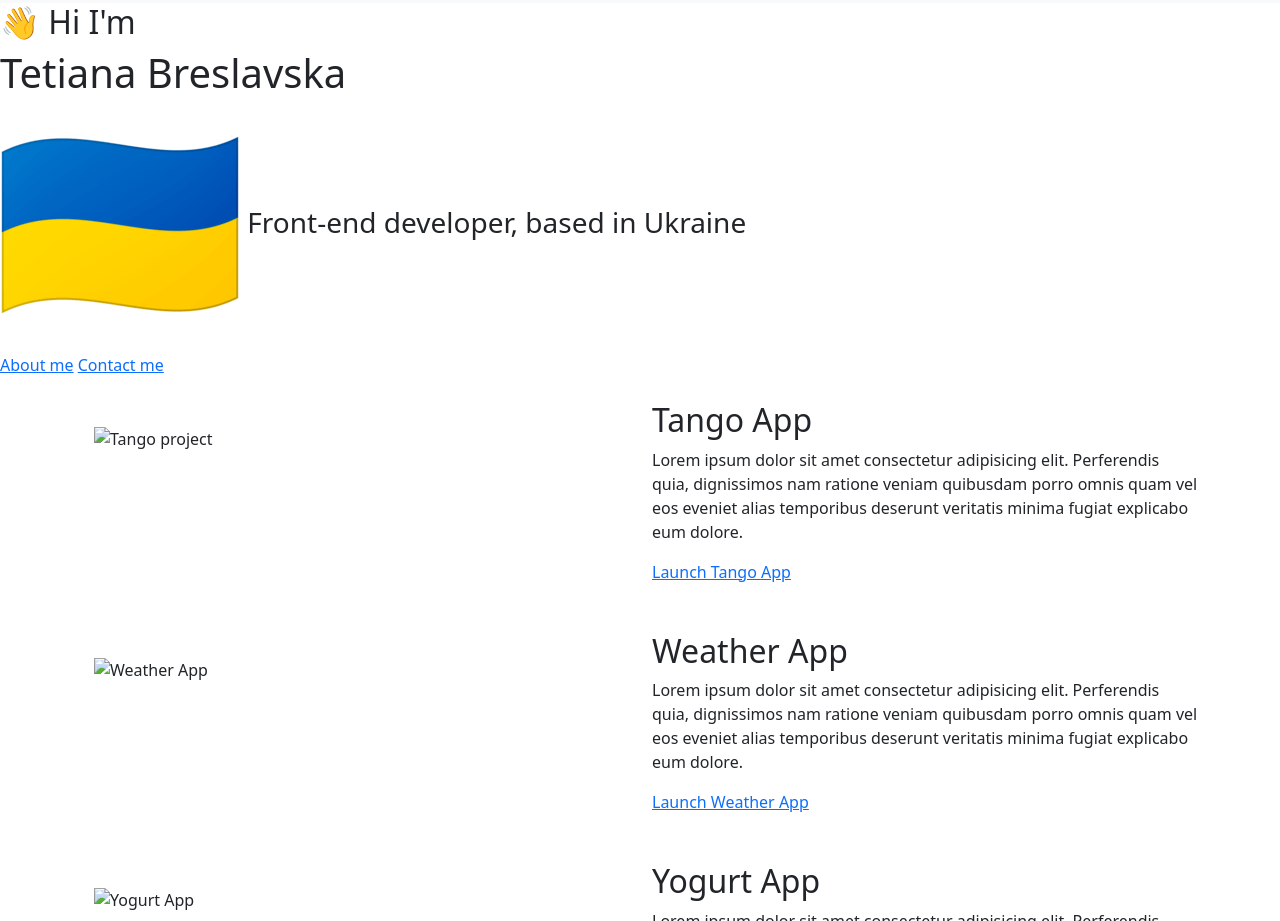
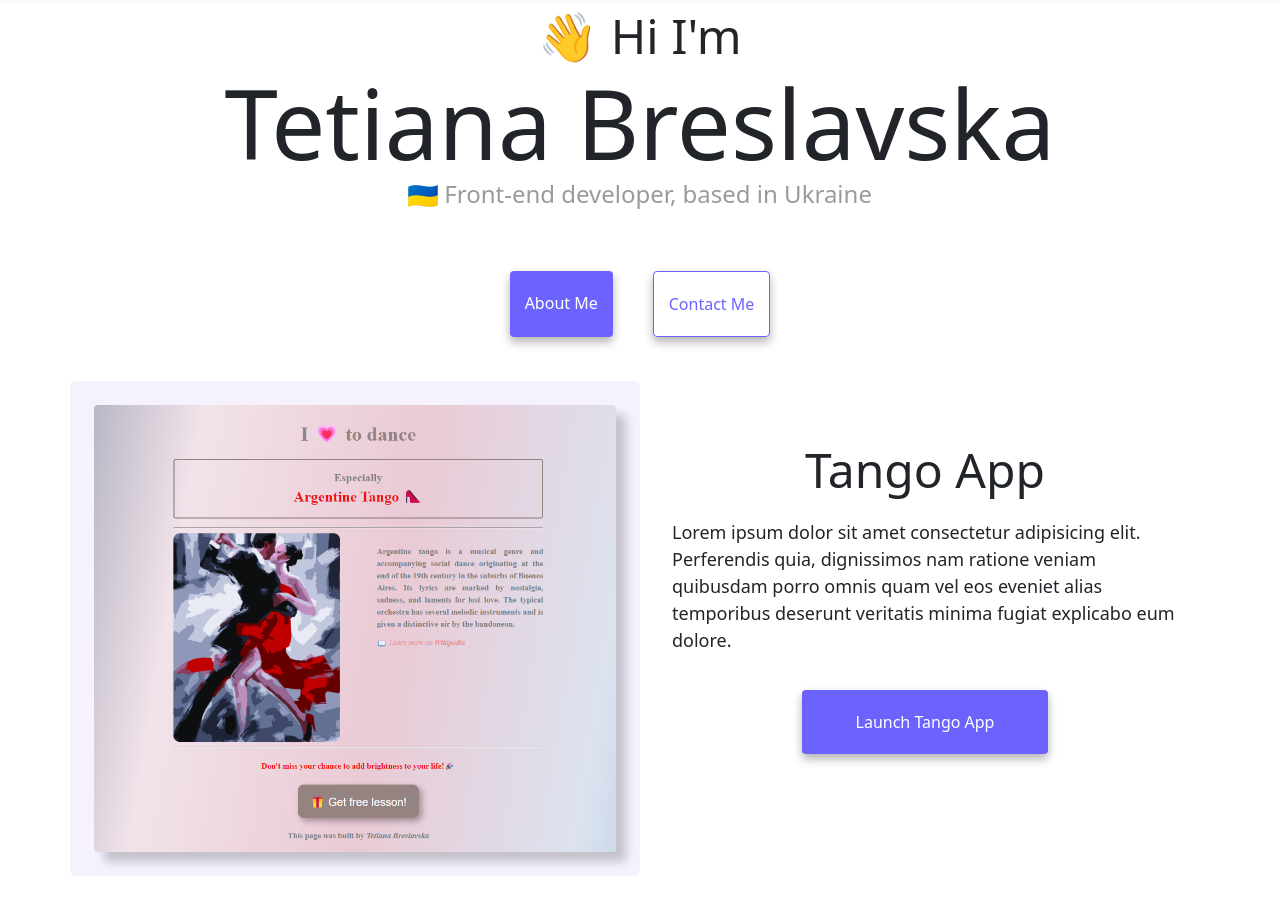
Before and after one commit to Tetiana-Breslavska/homework-portfolio, a plain HTML site: page index.html in a window 1280 px wide. Shown: the part 53-974 px from the top of the page. Drawn offline with nearby package versions, Linux system fonts and the light colour scheme; the site is published under a folder, as on GitHub Pages, so addresses that start at the root find nothing.

```diff
--- a/index.html
+++ b/index.html
@@ -18,7 +18,7 @@
       integrity="sha384-C6RzsynM9kWDrMNeT87bh95OGNyZPhcTNXj1NW7RuBCsyN/o0jlpcV8Qyq46cDfL"
       crossorigin="anonymous"
     ></script>
-    <link rel="stylesheet" href="/src/style.css" />
+    <link rel="stylesheet" href="src/style.css" />
   </head>
   <body>
 
@@ -55,7 +55,7 @@
               <li class="nav-item">
                 <a
                   class="nav-link"
-                  href="/about.html"
+                  href="about.html"
                   title="More information about developer"
                   >About me</a
                 >
@@ -63,7 +63,7 @@
               <li class="nav-item">
                 <a
                   class="nav-link"
-                  href="/about.html#contact"
+                  href="about.html#contact"
                   title="Contacts of developer"
                   >Contact me</a
                 >
@@ -80,13 +80,13 @@
       </h3>
       <div class="navigation-links">
         <a
-          href="/about.html"
+          href="about.html"
           class="about-link button"
           title="More information about developer"
           >About me</a
         >
         <a
-          href="/about.html#contact"
+          href="about.html#contact"
           class="contact-link button"
           title="Contacts of developer"
           >Contact me</a
@@ -97,7 +97,7 @@
           <div class="col-md-6 substrate p-4 rounded">
             <img
               class="project-image"
-              src="/image/tango-site.png"
+              src="image/tango-site.png"
               alt="Tango project"
             />
           </div>
@@ -120,7 +120,7 @@
           <div class="col-md-6 substrate p-4 rounded">
             <img
               class="project-image"
-              src="/image/weather-app.png"
+              src="image/weather-app.png"
               alt="Weather App"
             />
           </div>
@@ -143,7 +143,7 @@
           <div class="col-md-6 substrate p-4 rounded">
             <img
               class="project-image"
-              src="/image/yogurt-app.png"
+              src="image/yogurt-app.png"
               alt="Yogurt App"
             />
           </div>
```
Also changed, not shown: Readme.txt (added).
